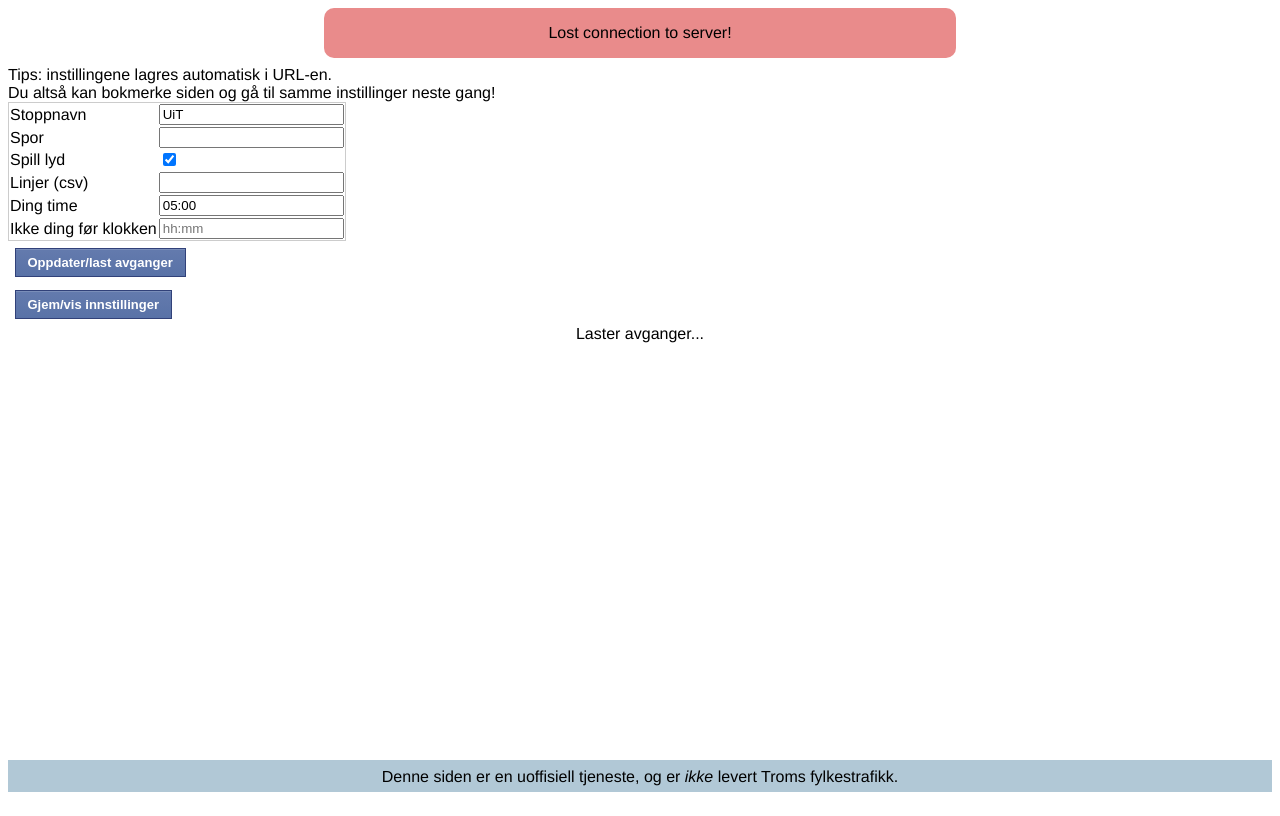
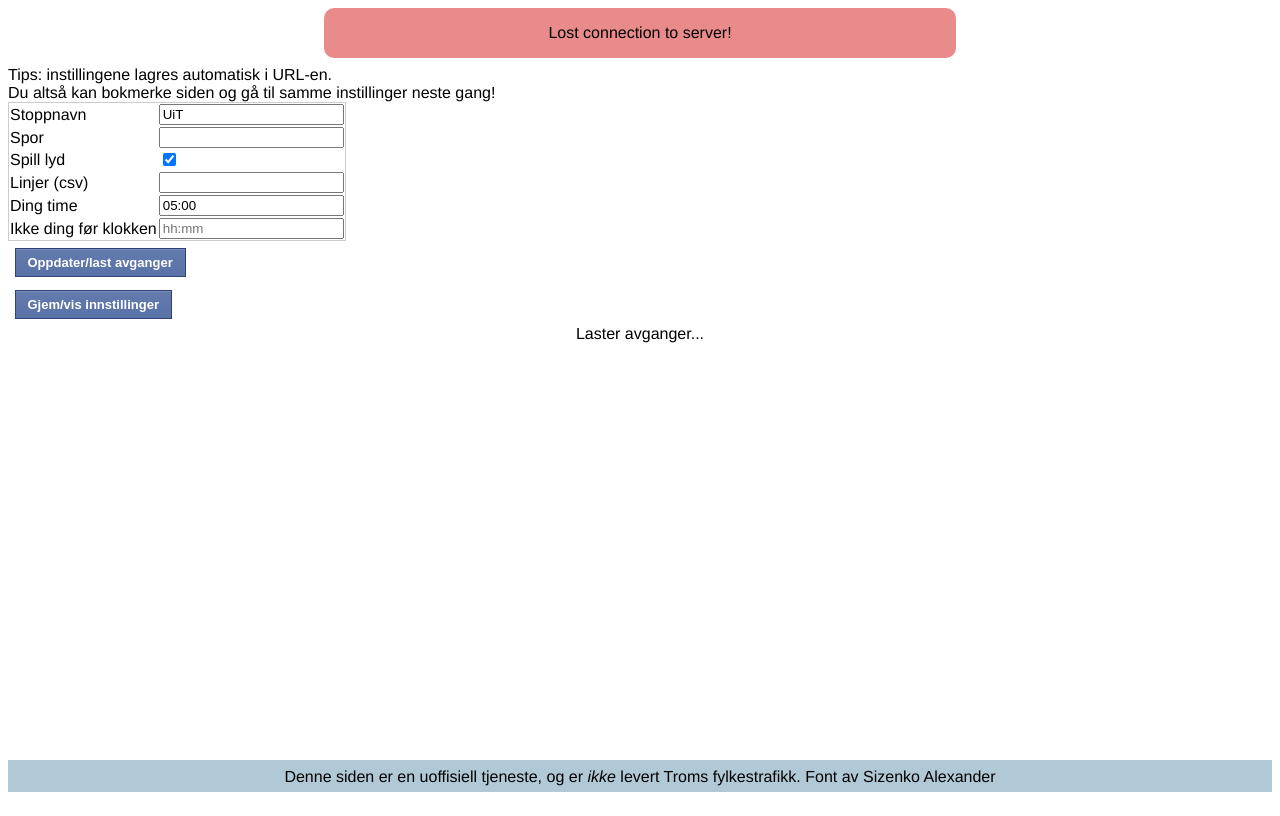
Before and after one commit to Strauman/busstavle.com, a plain HTML site: page www/index.html in a window 1280 px wide. Drawn offline with Linux system fonts and the light colour scheme; no server answers.

Commit message:
Added font creds

```diff
--- a/www/index.html
+++ b/www/index.html
@@ -81,7 +81,7 @@
       </table>
     </div>
     <div id="footer">
-      <footer>Denne siden er en uoffisiell tjeneste, og er <em>ikke</em> levert Troms fylkestrafikk.</footer>
+      <footer>Denne siden er en uoffisiell tjeneste, og er <em>ikke</em> levert Troms fylkestrafikk. Font av Sizenko Alexander </footer>
     </div>
 
   </div>
```
